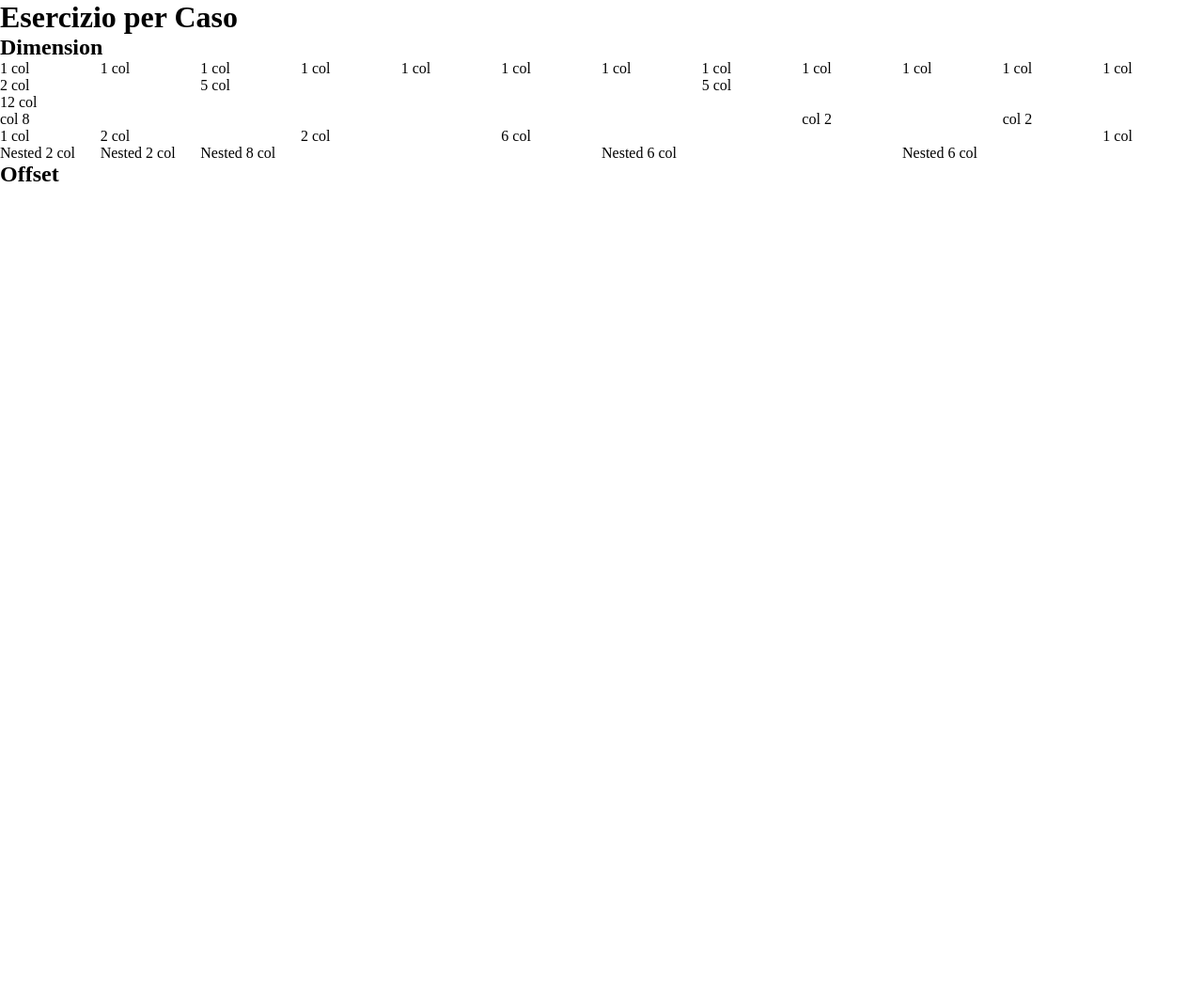
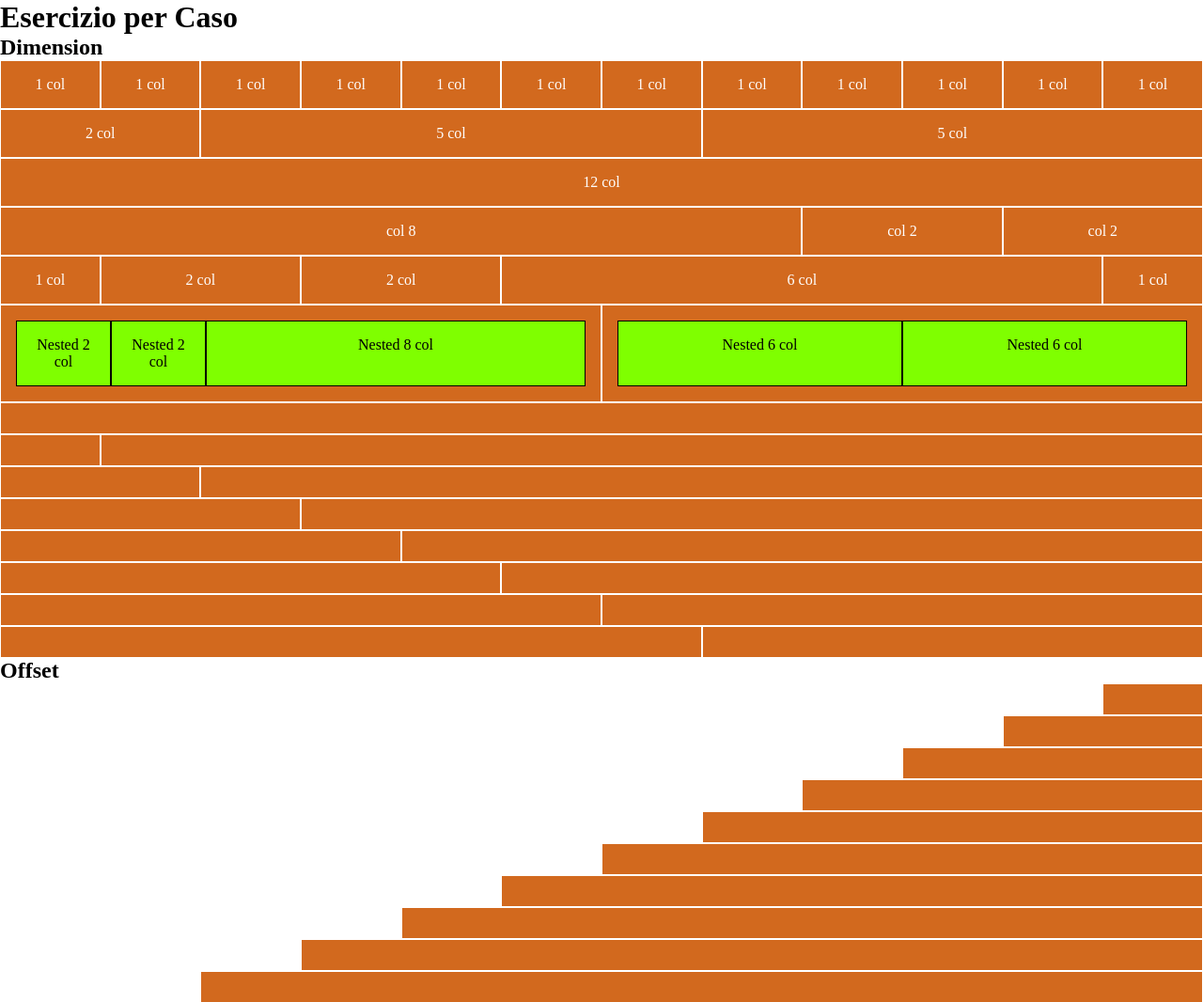
Before and after one commit to IO-underscorre/html-css-12bool, a plain HTML site: page index.html in a window 1280 px wide. Shown: the top 1066 px of the page at 94% size. Before the commit the page ends 800 px from the top, so only its background shows below. Drawn offline with Linux system fonts and the light colour scheme.

Commit message:
feat: second section completed

```diff
--- a/style.css
+++ b/style.css
@@ -3,3 +3,17 @@
     padding: 0;
     box-sizing: border-box;
 }
+
+[class*="col-"] {
+    background-color: chocolate;
+    text-align: center;
+    padding: 1rem;
+    border: .05rem solid white;
+    color: white;
+}
+
+[class*="col-"] > [class*="col-"] {
+    background-color: chartreuse;
+    border-color: black;
+    color: black;
+}
```
